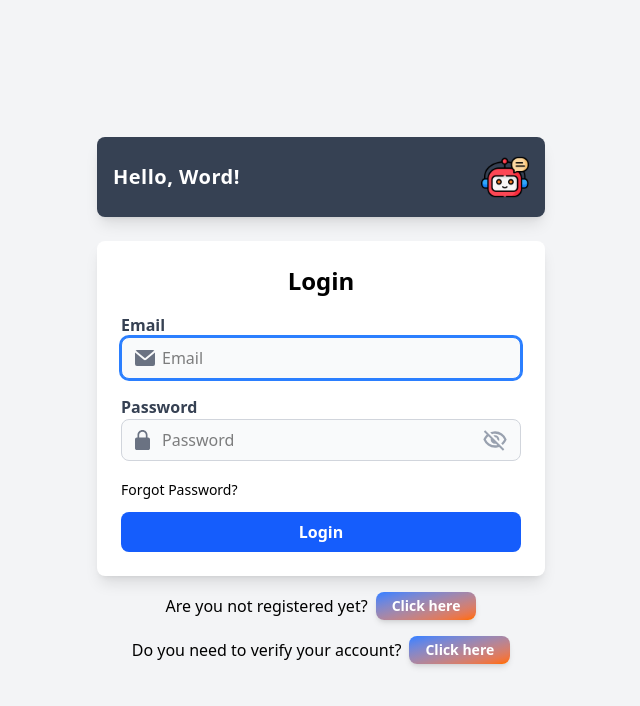
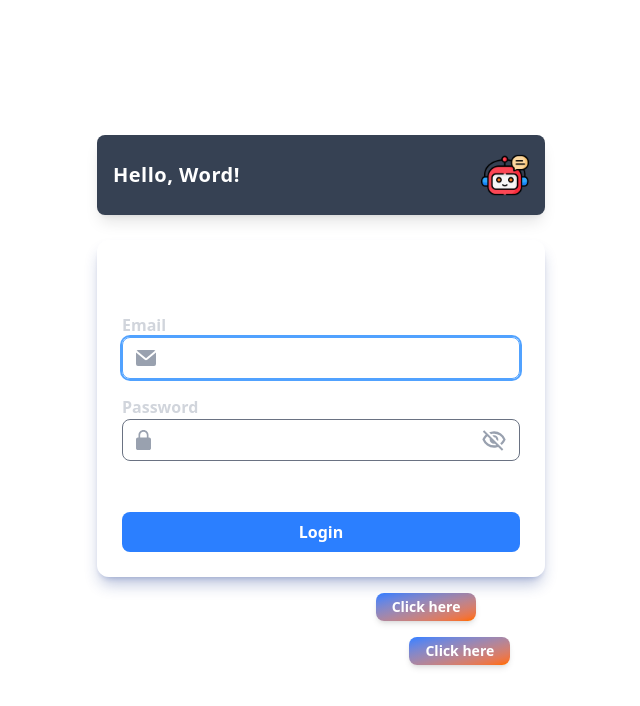
Before and after one commit to final-project-real-time-chat/realtime-chat, a React (Vite) app in the folder frontend/: page / in a window 1280 px wide. Shown: the top 706 px of the page, without its empty margins (319-959 px from the left). Built offline with nearby package versions, Linux system fonts and the light colour scheme.

Commit message:
register login etc styling as existchatroom

```diff
--- a/frontend/src/components/Login.jsx
+++ b/frontend/src/components/Login.jsx
@@ -38,26 +38,27 @@ export const Login = () => {
   }
 
   return (
-    <div className="flex flex-col items-center justify-center min-h-screen bg-gray-100 p-6">
+    <div className="flex flex-col items-center justify-center min-h-screen  p-6">
       <header className="flex items-center justify-between w-full max-w-md bg-gray-700 text-white p-4 rounded-lg shadow-lg">
         <h1 className="text-xl font-bold tracking-wide">Hello, Word!</h1>
         <img className="h-12" src={robot} alt="robot" />
       </header>
-
+      <Toaster />
       <form
         onSubmit={handleLogin}
-        className="w-full max-w-md bg-white p-6 rounded-lg shadow-lg mt-6"
+        className="mt-[2%] mx-auto w-full max-w-md bg-white/25 shadow-lg shadow-blue-900/30 backdrop-blur-md rounded-xl border border-white/20 p-6"
       >
-        <h1 className="text-2xl font-bold text-center mb-4 text-black">
+        <h1 className="text-2xl font-bold text-center mb-4 text-white">
           Login
         </h1>
-        <label htmlFor="email" className="block text-gray-700 font-semibold">
+
+        <label htmlFor="email" className="block text-gray-300 font-semibold">
           Email
         </label>
         <div className="relative mb-4">
           <div className="absolute inset-y-0 start-0 flex items-center ps-3.5 pointer-events-none">
             <svg
-              className="w-5 h-5 text-gray-500 dark:text-gray-400"
+              className="w-5 h-5 text-gray-400"
               aria-hidden="true"
               xmlns="http://www.w3.org/2000/svg"
               fill="currentColor"
@@ -72,24 +73,25 @@ export const Login = () => {
             name="email"
             id="email"
             placeholder="Email"
-            className="bg-gray-50 focus:border-blue-500 block ps-10 text-black w-full p-2 border border-gray-300 rounded-lg mb-4 focus:outline-none focus:ring-2 focus:ring-blue-500"
+            className="bg-white/10 text-white border border-gray-500 rounded-lg w-full p-2 ps-10 focus:outline-none focus:ring-2 focus:ring-blue-400 focus:border-blue-400"
             required
             autoFocus
           />
         </div>
-        <label htmlFor="password" className="block text-gray-700 font-semibold">
+
+        <label htmlFor="password" className="block text-gray-300 font-semibold">
           Password
         </label>
         <div className="relative mb-4">
           <div className="absolute inset-y-0 start-0 flex items-center ps-3.5 pointer-events-none">
             <svg
-              className="w-5 h-5 text-gray-500 dark:text-gray-400"
+              className="w-5 h-5 text-gray-400"
               aria-hidden="true"
               xmlns="http://www.w3.org/2000/svg"
               fill="currentColor"
               viewBox="0 0 512 512"
             >
-              <path d="M336 192h-16v-64C320 57.406 262.594 0 192 0S64 57.406 64 128v64H48c-26.453 0-48 21.523-48 48v224c0 26.477 21.547 48 48 48h288c26.453 0 48-21.523 48-48V240c0-26.477-21.547-48-48-48zm-229.332-64c0-47.063 38.27-85.332 85.332-85.332s85.332 38.27 85.332 85.332v64H106.668zm0 0" />
+              <path d="M336 192h-16v-64C320 57.406 262.594 0 192 0S64 57.406 64 128v64H48c-26.453 0-48 21.523-48 48v224c0 26.477 21.547 48 48 48h288c26.453 0 48-21.523 48-48V240c0-26.477-21.547-48-48-48zm-229.332-64c0-47.063 38.27-85.332 85.332-85.332s85.332 38.27 85.332 85.332v64H106.668z" />
             </svg>
           </div>
 
@@ -99,7 +101,7 @@ export const Login = () => {
             id="password"
             placeholder="Password"
             minLength={6}
-            className="bg-gray-50 focus:border-blue-500 block ps-10 pe-10 text-black w-full p-2 border border-gray-300 rounded-lg mb-4 focus:outline-none focus:ring-2 focus:ring-blue-500"
+            className="bg-white/10 text-white border border-gray-500 rounded-lg w-full p-2 ps-10 focus:outline-none focus:ring-2 focus:ring-blue-400 focus:border-blue-400"
             required
           />
           <div
@@ -129,24 +131,24 @@ export const Login = () => {
             )}
           </div>
         </div>
+
         <button
           type="button"
           onClick={() => navigate("/forgot-pw")}
-          className="text-black text-sm cursor-pointer mb-3"
+          className="text-white text-sm cursor-pointer mb-3 hover:underline"
         >
           Forgot Password?
         </button>
 
         <button
           type="submit"
-          className="cursor-pointer w-full bg-blue-600 text-white p-2 rounded-lg font-bold hover:bg-blue-700"
+          className="cursor-pointer w-full bg-blue-500 text-white p-2 rounded-lg font-bold hover:bg-blue-600 transition duration-300"
         >
           Login
         </button>
-        <Toaster />
       </form>
       <div className="flex justify-end items-center gap-2 mt-4">
-        <p className="text-black">Are you not registered yet?</p>
+        <p className="text-white">Are you not registered yet?</p>
         <button
           className="cursor-pointer bg-gradient-to-br from-blue-500 to-orange-500 text-white px-4 py-1 rounded-lg font-bold shadow-md hover:from-blue-600 hover:to-orange-600 hover:shadow-lg transition-all duration-300 text-sm"
           onClick={() => navigate("/register")}
@@ -156,7 +158,7 @@ export const Login = () => {
       </div>
 
       <div className="flex justify-end items-center gap-2 mt-4">
-        <p className="text-black">Do you need to verify your account?</p>
+        <p className="text-white">Do you need to verify your account?</p>
         <button
           className="cursor-pointer bg-gradient-to-br from-blue-500 to-orange-500 text-white px-4 py-1 rounded-lg font-bold shadow-md hover:from-blue-600 hover:to-orange-600 hover:shadow-lg transition-all duration-300 text-sm"
           onClick={() => navigate("/register/verify")}
--- a/frontend/src/components/Register.jsx
+++ b/frontend/src/components/Register.jsx
@@ -37,21 +37,21 @@ export const Register = () => {
   }
 
   return (
-    <div className="flex flex-col items-center justify-center min-h-screen bg-gray-100 p-6">
+    <div className="flex flex-col items-center justify-center min-h-screen  p-6">
       <header className="flex items-center justify-between w-full max-w-md bg-gray-700 text-white p-4 rounded-lg shadow-lg ">
         <h1 className="text-xl font-bold tracking-wide">Hello, World!</h1>
         <img className="h-12" src={robot} alt="robot" />
       </header>
-
+      <Toaster />
       <form
         onSubmit={handleRegister}
-        className="w-full max-w-md bg-white p-6 rounded-lg shadow-lg mt-6"
+        className="mt-[2%] mx-auto w-full max-w-md bg-white/25 shadow-lg shadow-blue-900/30 backdrop-blur-md rounded-xl border border-white/20 p-6"
       >
-        <h1 className="text-2xl font-bold text-center mb-4 text-black">
+        <h1 className="text-2xl font-bold text-center mb-4 text-white">
           Register
         </h1>
 
-        <label htmlFor="email" className="block font-semibold text-gray-700">
+        <label htmlFor="email" className="block text-gray-300 font-semibold">
           Email
         </label>
         <div className="relative mb-4">
@@ -73,13 +73,13 @@ export const Register = () => {
             name="email"
             id="email"
             placeholder="john-doe@mail.com"
-            className="bg-gray-50 focus:border-blue-500 block ps-10 text-black w-full p-2 border border-gray-300 rounded-lg mb-4 focus:outline-none focus:ring-2 focus:ring-blue-500"
+            className="bg-white/10 text-white border border-gray-500 rounded-lg w-full p-2 ps-10 focus:outline-none focus:ring-2 focus:ring-blue-400 focus:border-blue-400"
             required
             autoFocus
           />
         </div>
 
-        <label htmlFor="username" className="block text-gray-700 font-semibold">
+        <label htmlFor="username" className="block text-gray-300 font-semibold">
           Username
         </label>
         <div className="relative mb-4">
@@ -101,12 +101,12 @@ export const Register = () => {
             id="username"
             placeholder="John-Doe"
             minLength={2}
-            className="bg-gray-50 focus:border-blue-500 block ps-10 text-black w-full p-2 border border-gray-300 rounded-lg mb-4 focus:outline-none focus:ring-2 focus:ring-blue-500"
+            className="bg-white/10 text-white border border-gray-500 rounded-lg w-full p-2 ps-10 focus:outline-none focus:ring-2 focus:ring-blue-400 focus:border-blue-400"
             required
           />
         </div>
 
-        <label htmlFor="password" className="block text-gray-700 font-semibold">
+        <label htmlFor="password" className="block text-gray-300 font-semibold">
           Password
         </label>
         <div className="relative mb-4">
@@ -128,7 +128,7 @@ export const Register = () => {
             id="password"
             placeholder="e.g.    a-z + A-Z + 0-9 + $&#-_@"
             minLength={6}
-            className="bg-gray-50 focus:border-blue-500 block ps-10 pe-10 text-black w-full p-2 border border-gray-300 rounded-lg mb-4 focus:outline-none focus:ring-2 focus:ring-blue-500 tracking-widest"
+            className="bg-white/10 text-white border border-gray-500 rounded-lg w-full p-2 ps-10 focus:outline-none focus:ring-2 focus:ring-blue-400 focus:border-blue-400"
             required
           />
 
@@ -161,15 +161,14 @@ export const Register = () => {
         </div>
         <button
           type="submit"
-          className="cursor-pointer w-full bg-blue-600 text-white p-2 rounded-lg font-bold hover:bg-blue-700"
+          className="cursor-pointer w-full bg-blue-600 text-white p-2 rounded-lg font-bold hover:bg-blue-600 transition duration-300"
         >
           Register
         </button>
-        <Toaster />
       </form>
 
       <div className="flex items-center gap-2 mt-4">
-        <p className="text-black">Are you already registered?</p>
+        <p className="text-white">Are you already registered?</p>
         <button
           className="cursor-pointer bg-gradient-to-br from-blue-500 to-orange-500 text-white px-4 py-1 rounded-lg font-bold shadow-md hover:from-blue-600 hover:to-orange-600 hover:shadow-lg transition-all duration-300 text-sm"
           onClick={() => navigate("/")}
--- a/frontend/src/components/RegisterVerify.jsx
+++ b/frontend/src/components/RegisterVerify.jsx
@@ -35,25 +35,26 @@ export const RegisterVerify = () => {
   }
 
   return (
-    <div className="flex flex-col items-center justify-center min-h-screen bg-gray-100 p-6">
+    <div className="flex flex-col items-center justify-center min-h-screen  p-6">
       <header className="flex items-center justify-between w-full max-w-md bg-gray-700 text-white p-4 rounded-lg shadow-lg">
         <h1 className="text-xl font-bold tracking-wide">Hello, World!</h1>
         <img className="h-12" src={robot} alt="robot" />
       </header>
+      <Toaster />
 
       <form
         onSubmit={handleVerify}
-        className="w-full max-w-md bg-white p-6 rounded-lg shadow-lg mt-6"
+        className="mt-[2%] mx-auto w-full max-w-md bg-white/25 shadow-lg shadow-blue-900/30 backdrop-blur-md rounded-xl border border-white/20 p-6"
       >
-        <h1 className="text-black text-2xl font-bold text-center mb-4">
+        <h1 className="text-2xl font-bold text-center mb-4 text-white">
           Verify your email
         </h1>
-        <p className="text-gray-700 text-center mb-4">
-          You have received an email with a 6-digit code, please use it to
-          verify your email address
+        <p className="text-white text-center mb-4">
+          You will receive an email with a 6-digit code, please use it to verify
+          your email address
         </p>
 
-        <label htmlFor="email" className="block text-gray-700 font-semibold">
+        <label htmlFor="email" className="block text-gray-300 font-semibold">
           Email
         </label>
         <div className="relative mb-4">
@@ -74,13 +75,13 @@ export const RegisterVerify = () => {
             name="email"
             id="email"
             placeholder="Email"
-            className="bg-gray-50 focus:border-blue-500 block ps-10 text-black w-full p-2 border border-gray-300 rounded-lg mb-4 focus:outline-none focus:ring-2 focus:ring-blue-500"
+            className="bg-white/10 text-white border border-gray-500 rounded-lg w-full p-2 ps-10 focus:outline-none focus:ring-2 focus:ring-blue-400 focus:border-blue-400"
             required
             autoFocus
           />
         </div>
 
-        <label htmlFor="key" className="block text-gray-700 font-semibold">
+        <label htmlFor="key" className="block text-gray-300 font-semibold">
           Verification Key
         </label>
         <div className="relative mb-4">
@@ -102,22 +103,21 @@ export const RegisterVerify = () => {
             placeholder="XXXXXX"
             minLength={6}
             maxLength={6}
-            className="text-black tracking-[12px] pl-12 w-full p-2 border border-gray-300 rounded-lg mb-4 focus:outline-none focus:ring-2 focus:ring-blue-500 bg-gray-50 focus:border-blue-500 block ps-10"
+            className="bg-white/10 text-white border border-gray-500 rounded-lg w-full p-2 ps-10 focus:outline-none focus:ring-2 focus:ring-blue-400 focus:border-blue-400"
             required
           />
         </div>
 
         <button
           type="submit"
-          className="cursor-pointer w-full bg-blue-600 text-white p-2 rounded-lg font-bold hover:bg-blue-700"
+          className="cursor-pointer w-full bg-blue-600 text-white p-2 rounded-lg font-bold hover:bg-blue-600 transition duration-300"
         >
           Verify your account
         </button>
-        <Toaster />
       </form>
 
       <div className="flex items-center gap-2 mt-4">
-        <p className="text-black">Back to login?</p>
+        <p className="text-white">Back to login?</p>
         <button
           className="cursor-pointer bg-gradient-to-br from-blue-500 to-orange-500 text-white px-4 py-1 rounded-lg font-bold shadow-md hover:from-blue-600 hover:to-orange-600 hover:shadow-lg transition-all duration-300 text-sm"
           onClick={() => navigate("/")}
```
